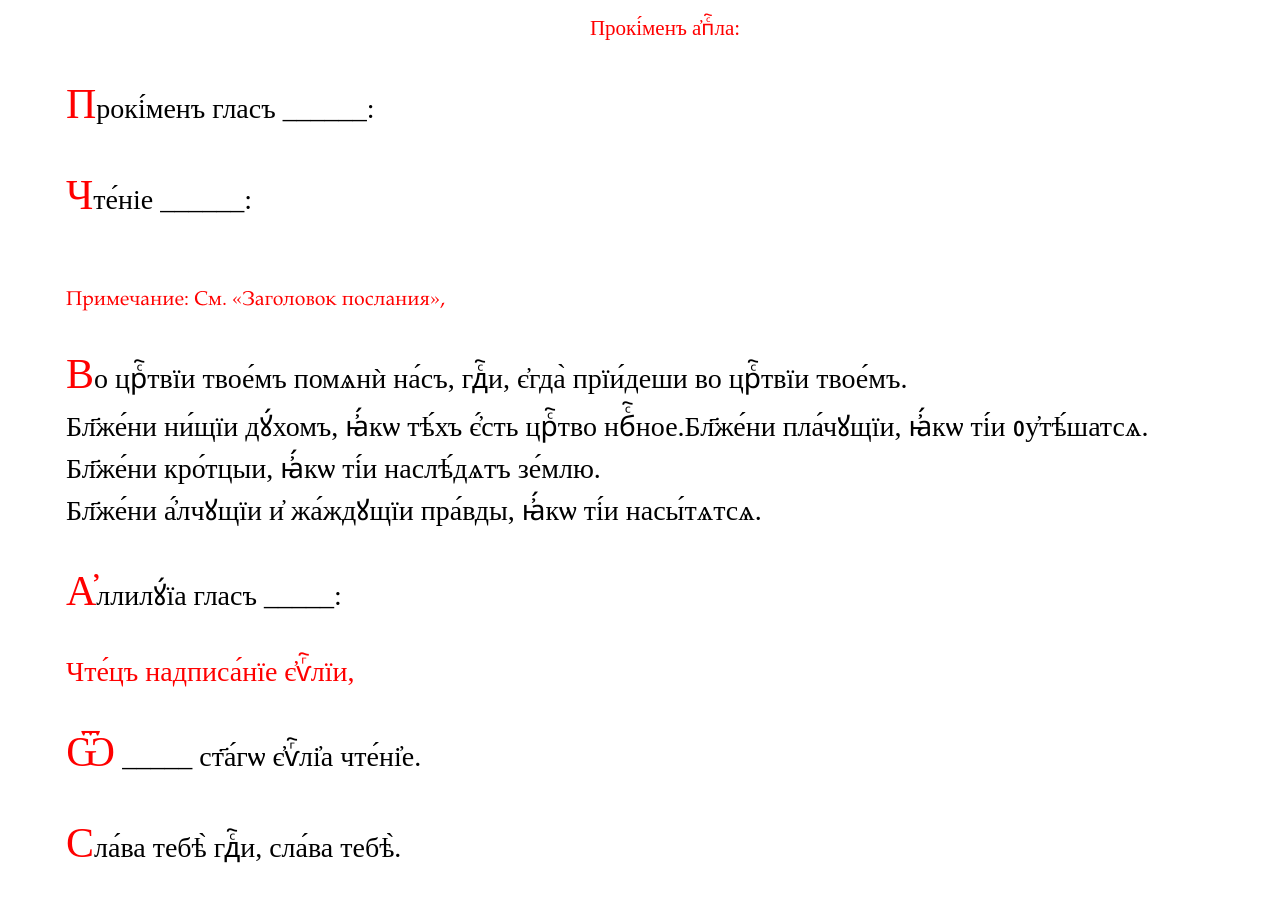
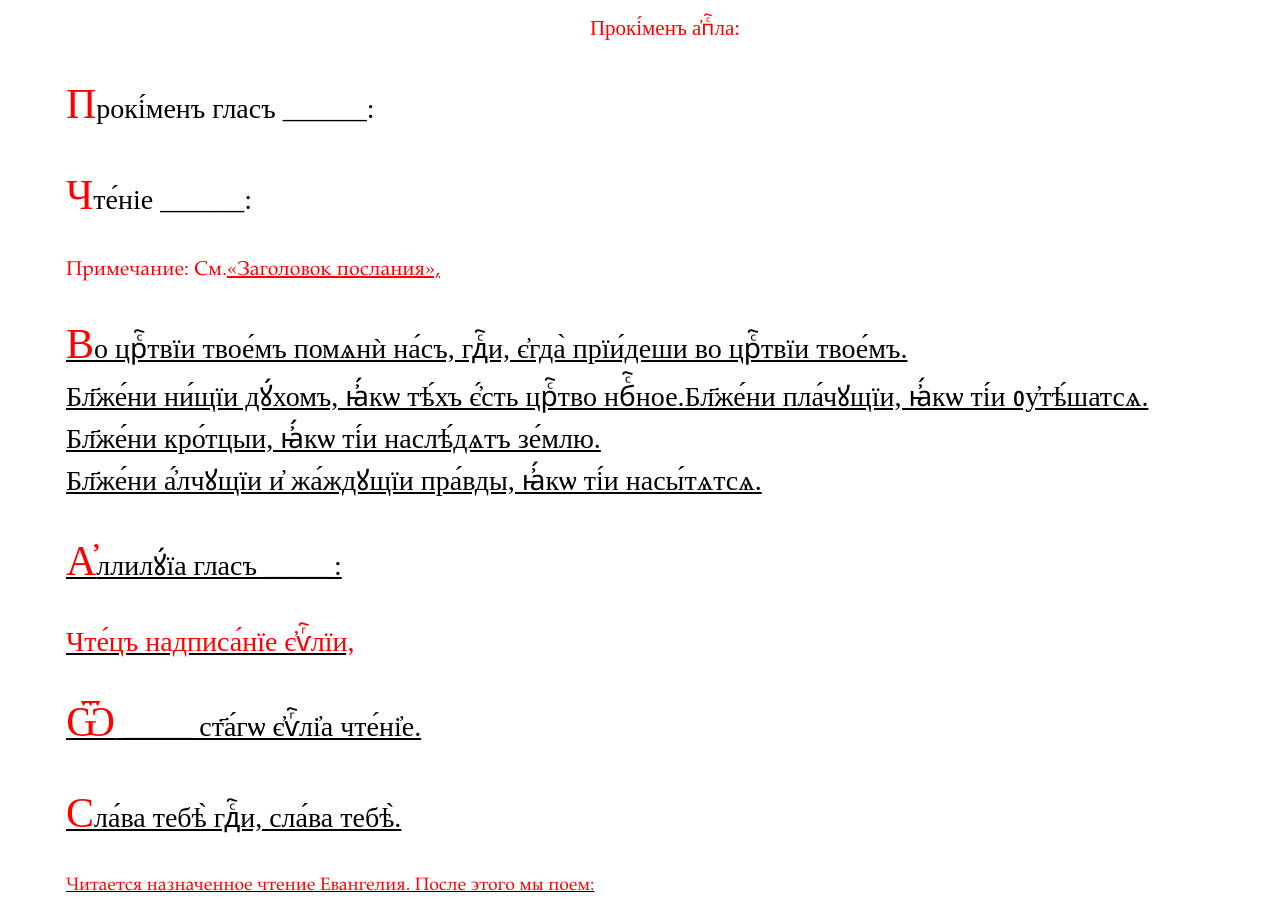
Before and after one commit to markjville/markjville.github.io, a Jekyll site: the page ReadersServ-Slav.html, which Jekyll copies as it is, in a window 1280 px wide and 900 px high, scrolled down 3960 px. Built offline with Jekyll 4.4.1, drawn with Linux system fonts in a browser that asks for light colours; some web fonts are replaced; comment, search, counter and statistics services are not loaded.

Commit message:
Update ReadersServ-Slav.html

```diff
--- a/ReadersServ-Slav.html
+++ b/ReadersServ-Slav.html
@@ -63,7 +63,7 @@ p::first-letter {
 <div style="text-align:center;color:red;font-size:75%">Прокі́менъ а҆пⷭ҇ла:</div>
 
 <p>Прокі́менъ гласъ ______:</p>
-<p>Чте́ніе ______:</p><h4 style="color:red"><br>Примечание: См. «Заголовок послания»,</h4>
+<p>Чте́ніе ______:</p><h4 style="color:red">Примечание: См.<a href="https://www.w3schools.com/">«Заголовок послания»,</h4>
 <p>	Во црⷭ҇твїи твое́мъ помѧнѝ на́съ, гдⷭ҇и, є҆гда̀ прїи́деши во црⷭ҇твїи твое́мъ.<br/>
 Бл҃же́ни ни́щїи дꙋ́хомъ, ꙗ҆́кѡ тѣ́хъ є҆́сть црⷭ҇тво нбⷭ҇ное.Бл҃же́ни пла́чꙋщїи, ꙗ҆́кѡ ті́и ᲂу҆тѣ́шатсѧ.<br/>
 Бл҃же́ни кро́тцыи, ꙗ҆́кѡ ті́и наслѣ́дѧтъ зе́млю.<br/>
```
